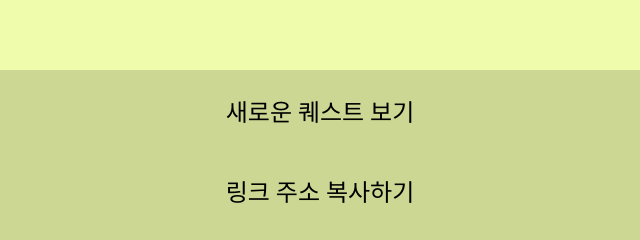
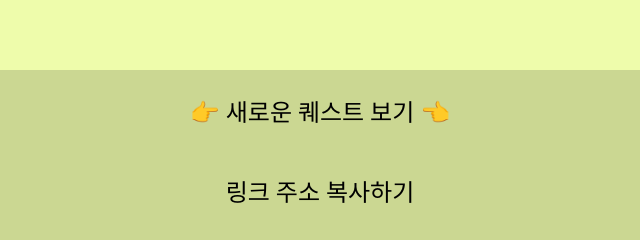
Before and after one commit to uprain1116/4-gijil, a plain HTML site: page docs/index.html in a window 1280 px wide. Shown: the part 490-730 px from the top of the page, 320-960 px from the left. Drawn offline with Linux system fonts and the light colour scheme.

Commit message:
Add index finger emojis

```diff
--- a/docs/index.html
+++ b/docs/index.html
@@ -29,7 +29,7 @@
             <div class="info">
                 <table>
                     <tr>
-                        <td id="tag" onclick="showQuest()">새로운 퀘스트 보기</td>
+                        <td id="tag" onclick="showQuest()">&#x1F449; 새로운 퀘스트 보기 &#x1F448;</td>
                     </tr>
                     <tr>
                         <td id="link" onclick="copyLink()">링크 주소 복사하기</td>
```
